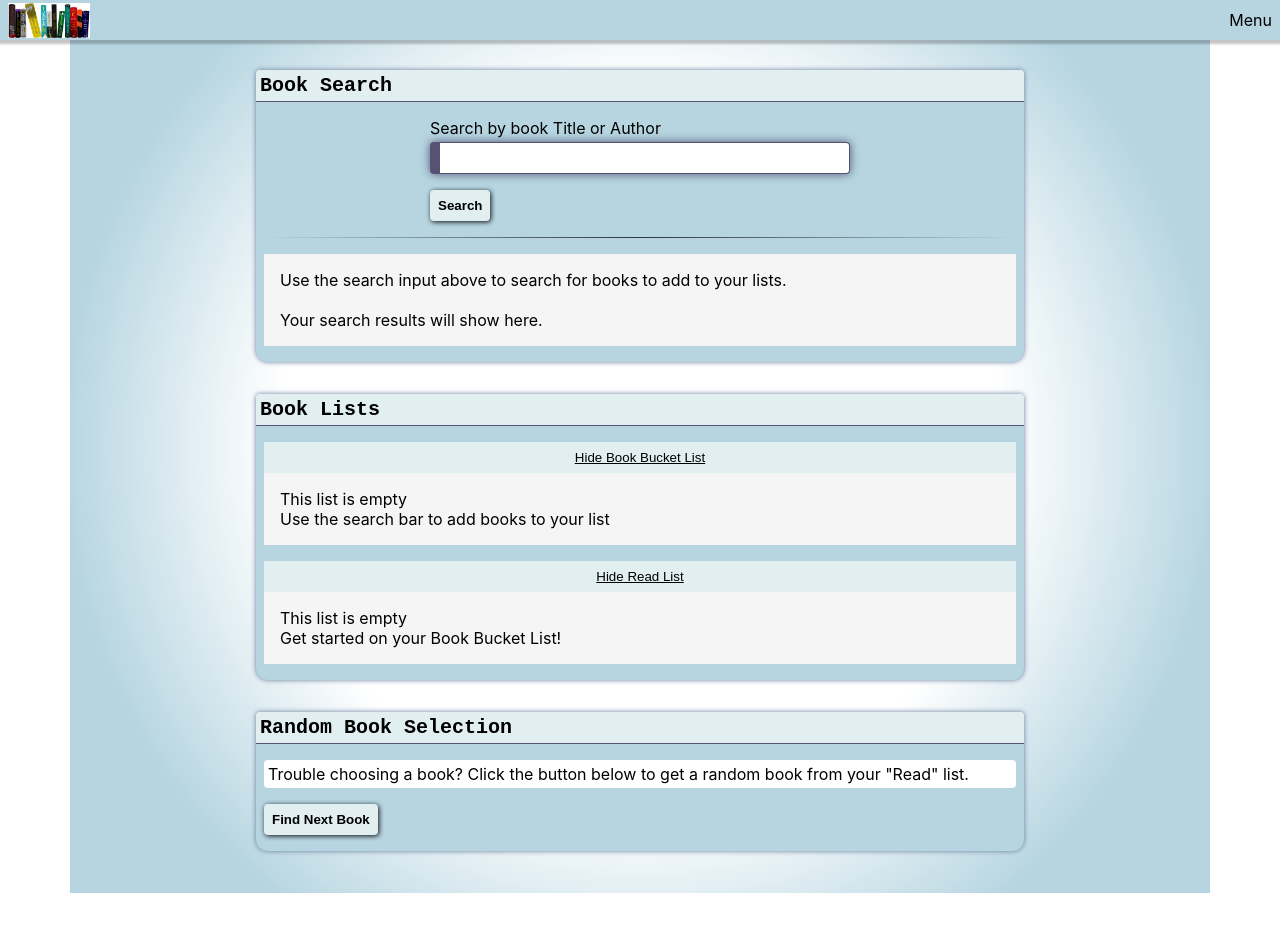
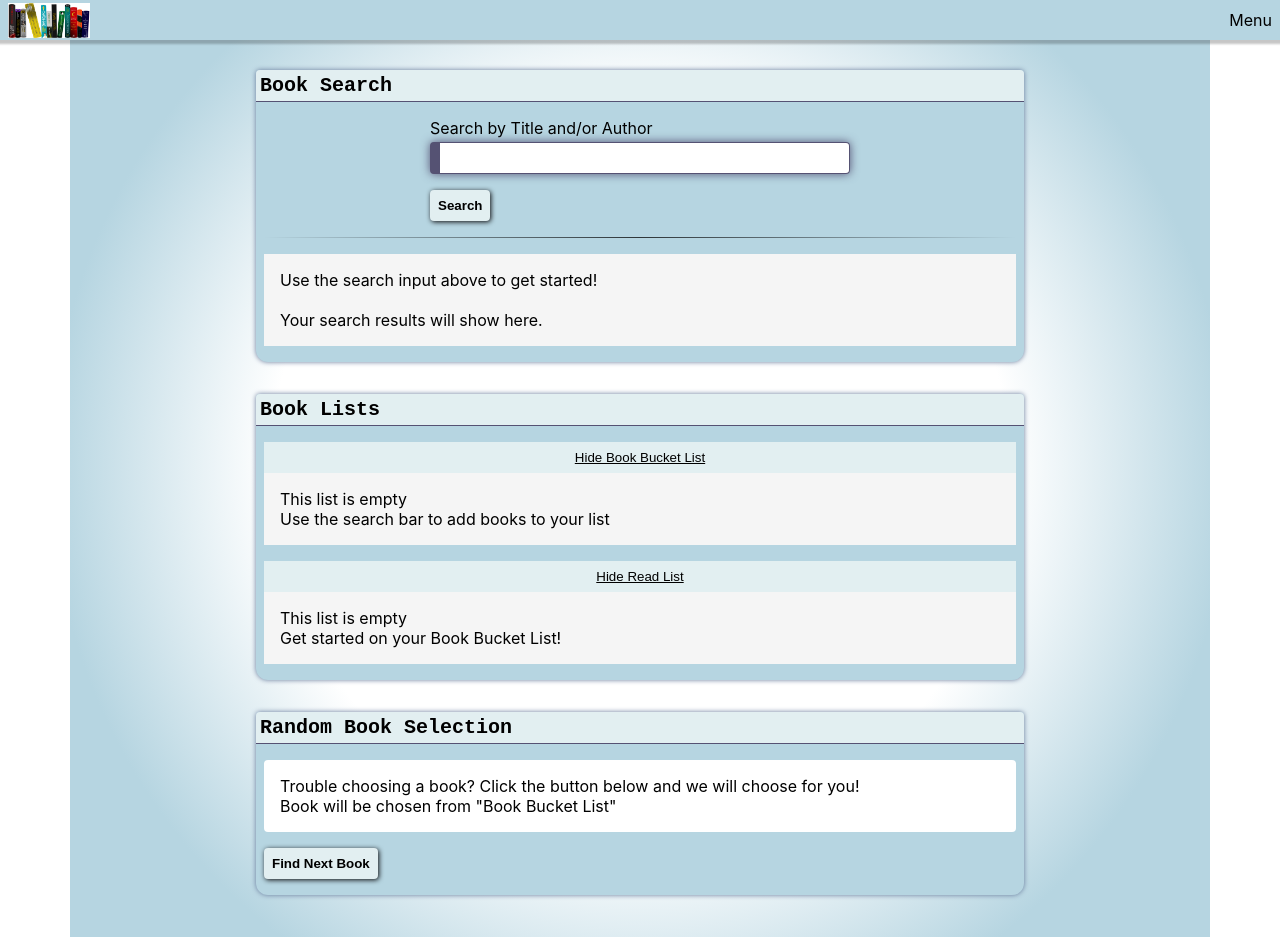
Before and after one commit to ElizabethClohosey/Book-club, a React (Create React App) app: page / in a window 1280 px wide. Before the commit the page ends 893 px from the top, so only its background shows below. Built offline with nearby package versions, Linux system fonts and the light colour scheme.

Commit message:
style and ux updates

```diff
--- a/src/App.css
+++ b/src/App.css
@@ -90,12 +90,19 @@ footer {
   border-bottom-right-radius: 0.25rem; */
 }
 
-.random-book-section .section-content div:nth-of-type(1) p {
+/* .random-book-section .section-content div:nth-of-type(1) p {
   background: var(--white);
   padding: 0.25rem;
   margin-bottom: 1rem;
   border-radius: 0.25rem;
+} */
+.random-book .book-card-wrapper {
+  margin: 1rem auto;
 }
+
+/* .random-book-section .section-content {
+
+} */
 
 @media screen and (min-width: 992px) {
   .search-results,
--- a/src/assets/style/common.css
+++ b/src/assets/style/common.css
@@ -1,21 +1,19 @@
-
-
-
 /* ============
 /* Book Card
 /* ============ */
 .book-card-wrapper {
   background: white;
-  margin-right: .5rem;
+  margin-right: 0.5rem;
   min-width: 6rem;
   width: 6rem;
   border: 1px solid rgb(210, 210, 210);
   /* margin-bottom: 1rem; */
 }
 
+
 .book-card-content {
   background: white;
-  padding: .25rem;
+  padding: 0.25rem;
   /* border-bottom: 1px solid rgb(210, 210, 210); */
 }
 
@@ -27,14 +25,13 @@
 
 .book-card p {
   margin: 0;
-  font-size: .65rem;
+  font-size: 0.65rem;
 }
 
 /* ============
 /* User Messages
 /* ============ */
 .user-message-wrapper {
-
   z-index: 99;
   width: 100%;
   text-align: center;
@@ -51,7 +48,7 @@
 }
 
 .user-message {
-  padding: .25rem;
+  padding: 0.25rem;
   font-weight: 700;
   /* display: flex;
   align-items: center;
@@ -61,9 +58,8 @@
 
 .user-message svg {
   color: var(--err-text);
-  padding: .25rem;
+  padding: 0.25rem;
 }
-
 
 .user-message.error {
   background: var(--err-backgroud);
@@ -75,7 +71,6 @@
   color: var(--success-text);
 }
 
-
 /* ============
 /* Modal
 /* ============ */
@@ -85,7 +80,7 @@
   position: fixed;
   top: 0;
   left: 0;
-  background: rgba(0,0,0, .8);
+  background: rgba(0, 0, 0, 0.8);
   background: white;
   z-index: 98;
   padding-top: 60px;
@@ -109,7 +104,7 @@
 
 .modal .close-btn {
   align-self: flex-end;
-/* position: absolute;
+  /* position: absolute;
 top: 0;
 right: 0; */
 }
@@ -120,9 +115,7 @@ right: 0; */
 
 .modal-content {
   max-width: 75%;
-
 }
-
 
 /* ============
 /* Buttons
@@ -135,7 +128,7 @@ button {
 
 .list-btns {
   width: 100%;
-  padding: .5rem .25rem;
+  padding: 0.5rem 0.25rem;
   background: var(--light);
   border: none;
   text-decoration: underline;
@@ -143,15 +136,14 @@ button {
 
 .btn {
   background: var(--light);
-  padding: .5rem;
+  padding: 0.5rem;
   box-shadow: 1px 1px 5px var(--black);
   font-weight: 600;
-  border-radius: .25rem;
+  border-radius: 0.25rem;
 }
 
 .btn.responsive {
   width: 100%;
-
 }
 
 @media screen and (min-width: 768px) {
@@ -159,13 +151,10 @@ button {
     width: initial;
   }
   .btn.btn.responsive:hover {
-   background: var(--blue-gray);
-   color: white;
+    background: var(--blue-gray);
+    color: white;
   }
 }
-
-
-
 
 /* ============
 /* Misc
@@ -177,5 +166,10 @@ hr {
 hr.dark {
   border: 0;
   height: 1px;
-  background-image: linear-gradient(to right, rgba(101, 121, 155, 0), rgba(0, 0, 0, 0.75), rgba(0, 0, 0, 0));
+  background-image: linear-gradient(
+    to right,
+    rgba(101, 121, 155, 0),
+    rgba(0, 0, 0, 0.75),
+    rgba(0, 0, 0, 0)
+  );
 }
--- a/src/components/bucket-list.jsx
+++ b/src/components/bucket-list.jsx
@@ -41,7 +41,7 @@ const BucketList = ({
           <section className="list-section">
             {Object.keys(bucketListBooks).length > 0 ? (
               <section>
-                <h3>Book Bucket List</h3>
+                {/* <h3>Book Bucket List</h3> */}
                 <div className="list-instructions">
                   <p>Page instructions will live here</p>
                 </div>
--- a/src/components/common/user-message.jsx
+++ b/src/components/common/user-message.jsx
@@ -12,7 +12,7 @@ const UserMessage = forwardRef(
 
       const timeId = setTimeout(() => {
         setShowMessage(!setShowMessage);
-      }, 3000);
+      }, 500);
 
       return () => {
         clearTimeout(timeId);
--- a/src/components/pages/book-search.jsx
+++ b/src/components/pages/book-search.jsx
@@ -68,7 +68,7 @@ const BookSearch = ({
       <form>
         <TextInput
           ref={searchRef}
-          label="Search by book Title or Author"
+          label="Search by Title and/or Author"
           isValid={true}
           focusOnLoad={true}
         />
@@ -116,7 +116,7 @@ const BookSearch = ({
           </section>
         ) : (
           <p>
-            Use the search input above to search for books to add to your lists.
+            Use the search input above to get started!
             <br />
             <br />
             Your search results will show here.
--- a/src/components/random-book.jsx
+++ b/src/components/random-book.jsx
@@ -20,14 +20,31 @@ const ReadList = ({ bucketListBooks, handleUserMessage }) => {
 
   return (
     <section className="section-content">
-      <div>
+      <div
+        className="random-book"
+        style={{
+          background: "white",
+          marginBottom: "1rem",
+          padding: "1rem",
+          borderRadius: ".25rem",
+        }}
+      >
         <p>
-          Trouble choosing a book? Click the button below to get a random book
-          from your "Read" list.
+          Trouble choosing a book? Click the button below and we will choose for
+          you!
         </p>
+        <p>Book will be chosen from "Book Bucket List"</p>
+        {/* <form style={{ display: "flex", flexDirection: "column" }}>
+          <label>
+            <input type="radio" name="random-book"></input>Bucket List Book
+          </label>
+          <label>
+            <input type="radio" name="random-book"></input>Totally Random Book
+          </label>
+        </form> */}
         {Object.keys(randomBook).length > 0 && (
           <>
-            <div className="book-card-wrapper random-book">
+            <div className="book-card-wrapper">
               <BookCard
                 // handleClick={() => handleBookClick(volume)}
                 // handleKeyDown={(e) => openModalOnEnter(volume, e)}
@@ -47,11 +64,10 @@ const ReadList = ({ bucketListBooks, handleUserMessage }) => {
             </div>
           </>
         )}
-
-        <button className="btn responsive" onClick={getRandomBook}>
-          Find Next Book
-        </button>
       </div>
+      <button className="btn responsive" onClick={getRandomBook}>
+        Find Next Book
+      </button>
     </section>
   );
 };
--- a/src/components/read-list.jsx
+++ b/src/components/read-list.jsx
@@ -14,7 +14,7 @@ const ReadList = ({ readList }) => {
           <section className="list-section">
             {Object.keys(readList).length > 0 ? (
               <section>
-                <h3>Read List</h3>
+                {/* <h3>Read List</h3> */}
                 <div className="list-instructions">
                   <p>Page instructions will live here</p>
                 </div>
```
